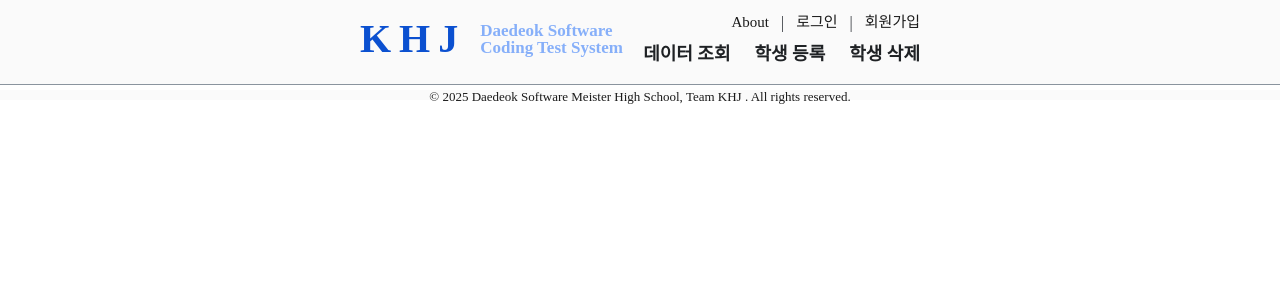
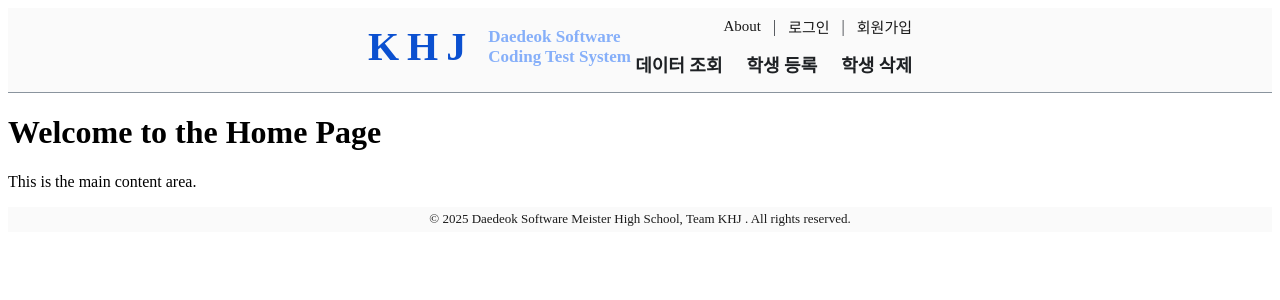
Before and after one commit to JAEJUN090210/prKHJ_Frontend_fork, a React (Vite) app: page / in a window 1280 px wide. Shown: the top 300 px of the page. Built offline with nearby package versions, Linux system fonts and the light colour scheme.

Commit message:
리액트 라우터 추가 및 app.jsx ,  layout 수정 + 홈화면 파일 추가
리액트 라우터 추가 및 app.jsx ,  layout 수정 + 홈화면 파일 추가

```diff
--- a/package.json
+++ b/package.json
@@ -12,6 +12,7 @@
   "dependencies": {
     "react": "^19.1.0",
     "react-dom": "^19.1.0",
+    "react-router-dom": "^7.8.2",
     "styled-components": "^6.1.19"
   },
   "devDependencies": {
--- a/src/App.jsx
+++ b/src/App.jsx
@@ -1,19 +1,38 @@
-// src/App.jsx
-// This file is part of the Daedeok Software Meister High School project.
-// Created by [ jaejun ] on [ 2025-08-06 ].
-// last modified by [ jaejun ] on [ 2025-08-06 ].
+import { Routes, Route, Link } from "react-router-dom";
+import { createGlobalStyle } from "styled-components";
+import Layout from "./Layout";
+import Home from "./pages/home";
 
-import React from "react";
-import Header from "./components/Header/header.jsx";
-import Footer from "./components/Footer/footer.jsx";
+const GlobalStyle = createGlobalStyle`
+  * {
+    box-sizing: border-box;
+  }
+`;
 
-const App = () => {
+function App() {
   return (
-    <div>
-      <Header />
-      <Footer />
-    </div>
+    <>
+      <GlobalStyle />
+      <Routes>
+        <Route
+          path="/"
+          element={
+            <Layout>
+              <Home />
+            </Layout>
+          }
+        />
+        <Route
+          path="/home"
+          element={
+            <Layout>
+              <Home />
+            </Layout>
+          }
+        />
+      </Routes>
+    </>
   );
-};
+}
 
 export default App;
--- /dev/null
+++ b/src/Layout.jsx
@@ -0,0 +1,14 @@
+import Header from "./components/Header/header";
+import Footer from "./components/Footer/footer";
+
+function Layout({ children }) {
+  return (
+    <>
+      <Header />
+      {children}
+      <Footer />
+    </>
+  );
+}
+
+export default Layout;
--- a/src/components/Footer/footer.styles.js
+++ b/src/components/Footer/footer.styles.js
@@ -8,11 +8,14 @@ import styled from "styled-components";
 /* ──────────────── 풋터 전체 래퍼 ──────────────── */
 export const FooterWrapper = styled.footer`
   width: 100%;
-  height: 10px;
-  padding: 10px
-  border-top: 1px solid #8a949e;
+  height: 25px;
+  padding: 10px;
   background-color: #fafafa;
   box-sizing: border-box;
+  display: flex;
+  flex-direction: column;
+  align-items: center;
+  justify-content: center;
 
   p {
     margin: 5px;
--- a/src/components/Header/header.jsx
+++ b/src/components/Header/header.jsx
@@ -15,6 +15,7 @@ import {
   Divider,
   NavMenu,
 } from "./header.styles";
+import { Link } from "react-router-dom";
 
 const Header = () => {
   return (
@@ -31,17 +32,17 @@ const Header = () => {
 
         <RightArea>
           <TopLinks>
-            <a href="#">About</a>
+            <Link to="about">About</Link>
             <Divider>|</Divider>
-            <a href="#">로그인</a>
+            <Link to="/login">로그인</Link>
             <Divider>|</Divider>
-            <a href="#">회원가입</a>
+            <Link to="/signup">회원가입</Link>
           </TopLinks>
 
           <NavMenu>
-            <a href="#">데이터 조회</a>
-            <a href="#">학생 등록</a>
-            <a href="#">학생 삭제</a>
+            <Link to="/data-query">데이터 조회</Link>
+            <Link to="/student-registration">학생 등록</Link>
+            <Link to="/student-deletion">학생 삭제</Link>
           </NavMenu>
         </RightArea>
       </TopRow>
--- a/src/main.jsx
+++ b/src/main.jsx
@@ -5,11 +5,13 @@
 
 import { StrictMode } from "react";
 import { createRoot } from "react-dom/client";
+import { BrowserRouter } from "react-router-dom";
 import App from "./App.jsx";
-import "./styles/reset.css"; // reset.css 임포트
 
 createRoot(document.getElementById("root")).render(
   <StrictMode>
-    <App />
+    <BrowserRouter>
+      <App />
+    </BrowserRouter>
   </StrictMode>
 );
--- /dev/null
+++ b/src/pages/home.jsx
@@ -0,0 +1,14 @@
+import React from "react";
+
+function Home() {
+  return (
+    <div>
+      <main>
+        <h1>Welcome to the Home Page</h1>
+        <p>This is the main content area.</p>
+      </main>
+    </div>
+  );
+}
+
+export default Home;
```
Also changed, not shown: 1 other file (tests, documents, lock files or other folders).
